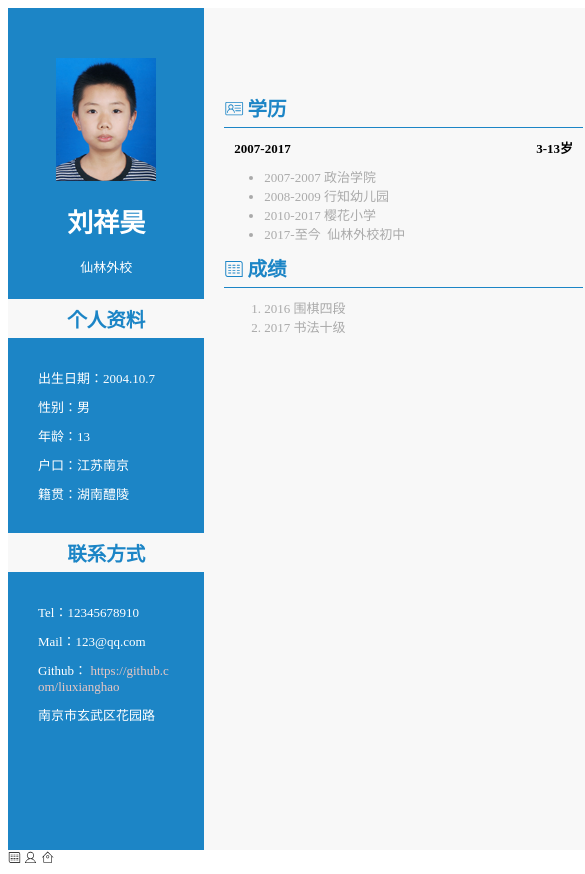
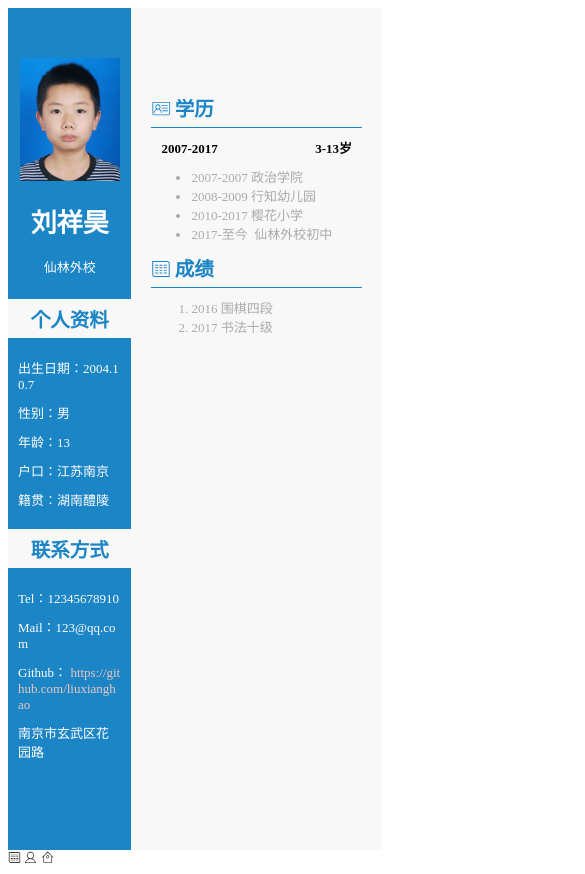
Before and after one commit to liuxianghao/liuxianghao.github.io, a plain HTML site: page index.html in a window 390 px wide. Shown: the whole page, 585 px wide, since content can reach past the window. Drawn offline with Linux system fonts and the light colour scheme.

Commit message:
响应式设计

```diff
--- a/css/style.css
+++ b/css/style.css
@@ -118,3 +118,19 @@ ol.info-list{
 .info-list > li {
 	color: #aaa;
 }
+/**********************************************************/
+/*响应式设计*/
+@media screen and (max-width: 600px) {
+    .resume {
+    	width: 100%;
+    }
+    .resume-head>img {
+    	max-width: 100%;
+    }
+    .resume-content {
+    	padding: 10px;
+    }
+    .resume-content > p {
+    	margin: 10px 0;
+    }
+}
--- a/index.html
+++ b/index.html
@@ -2,6 +2,7 @@
 <html lang="en">
 <head>
 	<meta charset="UTF-8" />
+    <meta name="viewport" content="width=device-width, initial-scale=1, minimum-scale=1, maximum-scale=1, user-scalable=no">
 	<title>我的简历</title>
 	<link rel="stylesheet" type="text/css" href="css/style.css"/>
 	<link rel="stylesheet" type="text/css" href="css/font-awesome.min.css"/>
```
